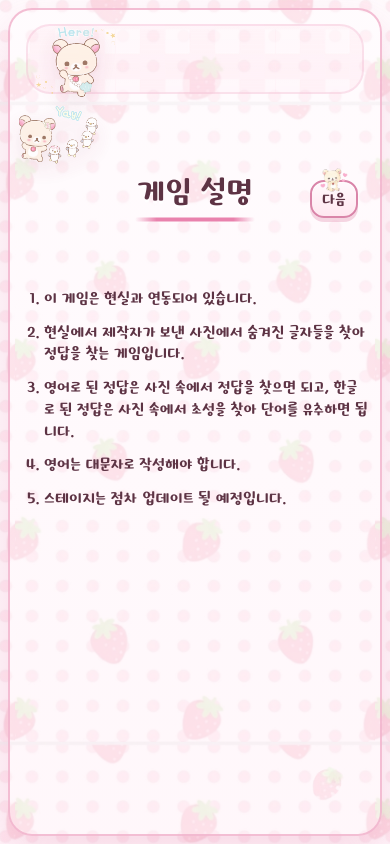
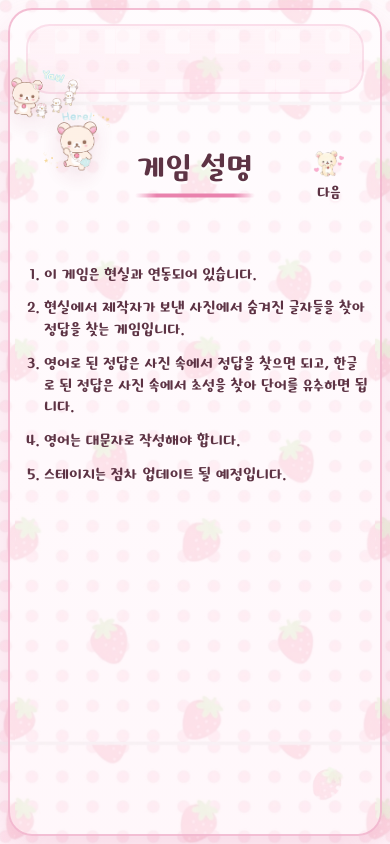
Before and after one commit to kkb273327-droid/hidden-letter-game, a plain HTML site: page index.html in a window 390 px wide. Both pictures are taken after a click on the button "시작". Drawn offline with Linux system fonts and the light colour scheme.

Commit message:
Make mobile action buttons icon labels

```diff
--- a/index.html
+++ b/index.html
@@ -1144,13 +1144,50 @@
           font-size: 16px;
         }
 
+        .btn--icon {
+          display: inline-grid;
+          min-width: 58px;
+          min-height: 58px;
+          padding: 34px 2px 0;
+          place-items: center;
+          border: 0;
+          border-radius: 0;
+          background: transparent;
+          box-shadow: none;
+          color: var(--ink);
+          line-height: 1;
+          overflow: visible;
+          text-shadow: 0 2px 0 rgb(255 255 255 / 88%);
+        }
+
+        .btn--icon.btn--primary {
+          border: 0;
+          background: transparent;
+          box-shadow: none;
+          color: var(--ink);
+          text-shadow: 0 2px 0 rgb(255 255 255 / 88%);
+        }
+
         .btn--icon::before {
-          top: -18px;
-          width: clamp(24px, 8vw, 34px);
+          top: 0;
+          width: clamp(30px, 9vw, 42px);
         }
 
         .btn--icon-check::before {
-          width: clamp(28px, 9vw, 40px);
+          width: clamp(34px, 10vw, 48px);
+        }
+
+        .btn--icon:disabled {
+          border: 0;
+          background: transparent;
+          box-shadow: none;
+          color: #a98896;
+          opacity: 0.56;
+        }
+
+        .btn--icon:active:not(:disabled) {
+          box-shadow: none;
+          transform: translateY(1px);
         }
 
         .description {
@@ -1191,18 +1228,18 @@
         }
 
         .rules-deco {
-          width: clamp(78px, 24vw, 108px);
-          opacity: 0.86;
+          width: clamp(66px, 20vw, 92px);
+          opacity: 0.9;
         }
 
         .rules-deco--top-left {
-          top: 12%;
-          left: 2%;
+          top: 86px;
+          left: 16px;
         }
 
         .rules-deco--bottom-right {
-          right: 3%;
-          bottom: 5%;
+          right: 16px;
+          bottom: 22px;
         }
 
         .stage-list {
@@ -1263,7 +1300,7 @@
         }
 
         .answer-bar {
-          grid-template-columns: auto minmax(0, 1fr) 66px;
+          grid-template-columns: auto minmax(0, 1fr) 72px;
         }
 
         .view--correct {
@@ -1655,6 +1692,21 @@
           justify-self: start;
           align-self: center;
           transform: translate(10px, 7px);
+        }
+
+        .view--wrong .btn--icon,
+        .view--correct .btn--icon,
+        .view--answer-check .btn--icon,
+        .view--play .btn--icon,
+        .view--rules .btn--icon,
+        .modal .btn--icon {
+          min-height: 58px;
+          padding: 34px 2px 0;
+          border: 0;
+          border-radius: 0;
+          background: transparent;
+          box-shadow: none;
+          overflow: visible;
         }
       }
 
```
